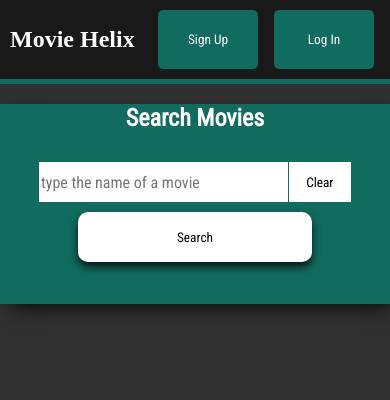
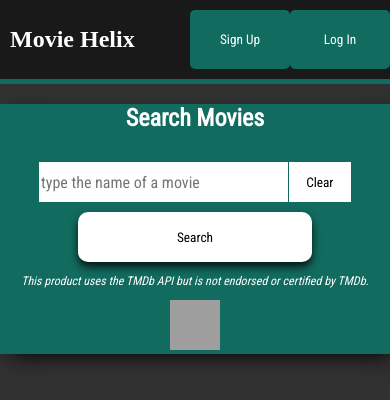
Before and after one commit to TreyLiebscher/helix-movies-client, a React (Create React App) app: page / in a window 390 px wide. Shown: the top 400 px of the page. Built offline with nearby package versions, Linux system fonts and the light colour scheme; grey boxes are pictures that could not be loaded; a web font is replaced by a local one.

Commit message:
further styling

```diff
--- a/src/components/NavBar.css
+++ b/src/components/NavBar.css
@@ -85,4 +85,8 @@
     .navBar-title {
         margin-left: 10px;
     }
+
+    .navBar-link {
+        margin-right: 0;
+    }
 }
--- a/src/components/SearchForm.css
+++ b/src/components/SearchForm.css
@@ -3,7 +3,7 @@
     width: 80%;
     max-width: 750px;
     margin: auto;
-    height: 200px;
+    height: 250px;
     background-color: #126b5f;
     border-radius: 10px;
     text-align: center;
@@ -82,6 +82,11 @@
 
 }
 
+.tmdb-credit {
+    font-style: italic;
+    font-size: 12px;
+}
+
 @media only screen and (max-width: 770px) {
     .movie-search {
         width: 100%;
--- a/src/components/SearchForm.jsx
+++ b/src/components/SearchForm.jsx
@@ -45,6 +45,8 @@
     }
 
     render() {
+
+        const imgStyle = {height: '50px', width: '50px'}
         return (
             <div className="movie-search">
                 <h2>Search Movies</h2>
@@ -58,6 +60,8 @@
                     </div>
                     <input type="submit" value="Search" className="form-button submit"/>
                 </form>
+                <p className="tmdb-credit">This product uses the TMDb API but is not endorsed or certified by TMDb.</p>
+                <a href="https://www.themoviedb.org/" target="blank"><img style={imgStyle} src="https://www.themoviedb.org/assets/1/v4/logos/primary-green-d70eebe18a5eb5b166d5c1ef0796715b8d1a2cbc698f96d311d62f894ae87085.svg"/></a>
             </div>
         );
     }
--- a/src/components/pages/AnalyzePage.css
+++ b/src/components/pages/AnalyzePage.css
@@ -15,10 +15,6 @@
     margin: auto;
     margin-bottom: 20px;
 }
-
-/* .orgMovie-table-row > td {
-    background-color: #191919;
-} */
 
 .orgMovie-container {
     display: flex;
@@ -50,20 +46,10 @@
     list-style: none;
 }
 
-.movieMatch {
-    flex: 1 1;
-    margin: 1em;
-    /* height: 200px;
-    width: 150px; */
-    border: 1px solid red;
-}
-
 .match-poster {
     width: 100px;
     height: 150px;
 }
-
-
 
 .movieComparisonTable {
     width: 100%;
@@ -110,10 +96,6 @@
         width: 95%;
     }
 
-    /* table, thead, tbody, th, td, tr {
-        display: block;
-    } */
-
     .matchTable, .matchThead, .matchTB, .matchTH, .matchTD, .matchTR {
         display: block;
     }
@@ -132,11 +114,6 @@
     }
 
     .matchTD:before {
-        /* position: absolute;
-        left: 6px;
-        width: 45%;
-        padding-right: 10px;
-        white-space: nowrap; */
         position: absolute;
         left: 0px;
         width: 47%;
@@ -174,4 +151,23 @@
     .matchTitle {
         background-color: #086b5f;
     }
+
+    .mobile-grid-line {
+        border-right: 3px solid white;
+    }
+
+    .org-poster {
+        max-width: 300px;
+        position: absolute;
+        right: 10%;
+        top: 10px;
+        width: 130px;
+        height: 195px;
+    }
 }
+
+@media only screen and (max-width: 430px) {
+    .org-poster {
+        position: static;
+    }
+}
--- a/src/components/pages/AnalyzePage.jsx
+++ b/src/components/pages/AnalyzePage.jsx
@@ -81,7 +81,7 @@
         const orgRuntime = orgMovie.runtime;
         const orgPopularity = orgMovie.popularity;
         const style = { maxWidth: '300px' };
-        const orgPoster = orgMovie.hasPoster ? (<img src={orgMovie.poster} style={style} className="movie-poster"></img>) : null;
+        const orgPoster = orgMovie.hasPoster ? (<img src={orgMovie.poster} style={style} className="movie-poster org-poster"></img>) : null;
         const tablePoster = orgMovie.hasPoster ? (<img src={orgMovie.poster} style={style} className="match-poster"></img>) : null;
         const orgBudget = formatCurrency(orgMovie.budget);
         const orgRevenue = formatCurrency(orgMovie.revenue);
@@ -280,9 +280,9 @@
                 <h1>{orgTitle} ({orgYear})</h1>
                 <div className="orgMovie-container">
                     <div className="orgMovie-box1">
+                        {orgPoster}
+                        <h2>Rating: {orgRating}% ({orgVotes} votes)</h2>
                         {this.renderSaveButton()}
-                        <h2>Rating: {orgRating}% ({orgVotes} votes)</h2>
-                        {orgPoster}
                     </div>
                     <div className="orgMovie-box2">
                         <p className="orgMovie-plot">{orgPlot}</p>
@@ -293,6 +293,7 @@
                     <div>=  matching field</div>
                 </div>
                 <div className="table-container">
+                    <div className="mobile-grid-line"></div>
                     <table className="movieComparisonTable matchTable">
                         <thead className="matchThead">
                             <tr className="table-head matchTR">
--- a/src/components/pages/HomePage.css
+++ b/src/components/pages/HomePage.css
@@ -36,4 +36,8 @@
         width: 100px;
         height: 150px;
     }
+
+    .search-results {
+        padding: 0;
+    }
 }
```
